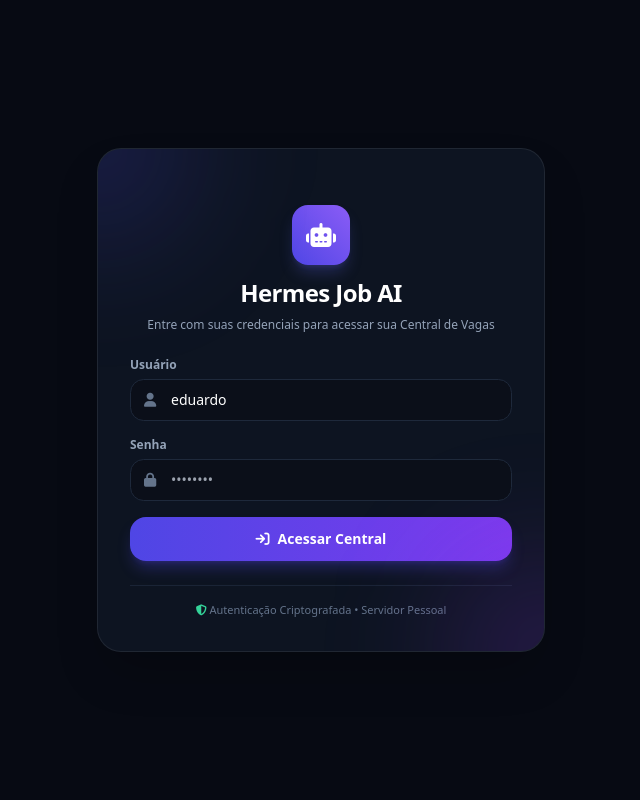
After one commit to juniori76/hermes-job-ai, a FastAPI app: template web/templates/login.html in a window 1280 px wide. The commit adds this page. Shown: the whole page, without its empty margins (319-959 px from the left). Run offline with FastAPI, Linux system fonts and the light colour scheme; the template is opened without the code that fills it, so the values that code supplies are empty; some libraries are stand-ins or nearby versions.

Commit message:
feat(phase-1): secure authentication system with PBKDF2 hash, session cookies and login protection

```diff
--- a/web/app.py
+++ b/web/app.py
@@ -7,8 +7,8 @@ import os
 import shutil
 import yaml
 from typing import Optional
-from fastapi import FastAPI, Request, BackgroundTasks, UploadFile, File, Form
-from fastapi.responses import HTMLResponse, JSONResponse
+from fastapi import FastAPI, Request, BackgroundTasks, UploadFile, File, Form, Response, Depends
+from fastapi.responses import HTMLResponse, JSONResponse, RedirectResponse
 from fastapi.staticfiles import StaticFiles
 from fastapi.templating import Jinja2Templates
 
@@ -17,6 +17,10 @@ from core import config
 from core.radar import scan_jobs, load_profile, CONFIG_PATH
 from core.ats_brain import run_ats_evaluation_batch
 from core.resume_analyzer import analyze_resume_with_ai
+from core.auth import (
+    authenticate_user, create_session, validate_session,
+    revoke_session, change_user_password, init_auth
+)
 
 app = FastAPI(title="Hermes Job AI Dashboard")
 
@@ -25,10 +29,61 @@ WEB_DIR = os.path.dirname(os.path.abspath(__file__))
 DATA_DIR = os.path.join(BASE_DIR, "data")
 templates = Jinja2Templates(directory=os.path.join(WEB_DIR, "templates"))
 
+# Inicializa credenciais
+init_auth()
+
+
+def get_current_user(request: Request) -> Optional[str]:
+    """Extrai e valida o token de sessão do cookie."""
+    token = request.cookies.get("hermes_session")
+    return validate_session(token)
+
+
+@app.get("/login", response_class=HTMLResponse)
+async def login_page(request: Request):
+    """Exibe a tela de login."""
+    if get_current_user(request):
+        return RedirectResponse(url="/", status_code=302)
+    return templates.TemplateResponse(request=request, name="login.html", context={"error": None})
+
+
+@app.post("/login")
+async def login_submit(request: Request, username: str = Form(...), password: str = Form(...)):
+    """Processa a tentativa de login."""
+    if authenticate_user(username, password):
+        token = create_session(username)
+        response = RedirectResponse(url="/", status_code=303)
+        response.set_cookie(
+            key="hermes_session",
+            value=token,
+            httponly=True,
+            max_age=14 * 86400, # 14 dias de validade
+            samesite="lax"
+        )
+        return response
+    return templates.TemplateResponse(
+        request=request,
+        name="login.html",
+        context={"error": "Usuário ou senha incorretos."}
+    )
+
+
+@app.get("/logout")
+async def logout(request: Request):
+    """Encerra a sessão do usuário."""
+    token = request.cookies.get("hermes_session")
+    revoke_session(token)
+    response = RedirectResponse(url="/login", status_code=302)
+    response.delete_cookie("hermes_session")
+    return response
+
 
 @app.get("/", response_class=HTMLResponse)
 async def dashboard_home(request: Request):
-    """Página principal do Dashboard exibindo métricas e vagas ranqueadas."""
+    """Página principal do Dashboard (Protegida por Login)."""
+    user = get_current_user(request)
+    if not user:
+        return RedirectResponse(url="/login", status_code=302)
     profile = load_profile()
     resume_exists = os.path.exists(os.path.join(DATA_DIR, "curriculo.pdf"))
     gemini_key_set = config.has_api_key()
@@ -71,6 +126,22 @@ async def dashboard_home(request: Request):
             "gemini_key_set": gemini_key_set
         }
     )
+
+
+@app.post("/api/auth/change-password")
+async def api_change_password(request: Request):
+    """Altera a senha do usuário logado."""
+    user = get_current_user(request)
+    if not user:
+        return JSONResponse({"error": "Não autorizado"}, status_code=401)
+    data = await request.json()
+    new_pass = data.get("new_password", "").strip()
+    if len(new_pass) < 6:
+        return JSONResponse({"error": "Senha muito curta"}, status_code=400)
+
+    if change_user_password(user, new_pass):
+        return {"success": True, "message": "Senha alterada!"}
+    return JSONResponse({"error": "Erro ao atualizar"}, status_code=500)
 
 
 @app.post("/api/settings/api-key")
--- /dev/null
+++ b/web/templates/login.html
@@ -0,0 +1,72 @@
+<!DOCTYPE html>
+<html lang="pt-BR">
+<head>
+  <meta charset="UTF-8">
+  <meta name="viewport" content="width=device-width, initial-scale=1.0">
+  <title>Hermes Job AI - Acesso Seguro</title>
+  <script src="https://cdn.tailwindcss.com"></script>
+  <link rel="stylesheet" href="https://cdnjs.cloudflare.com/ajax/libs/font-awesome/6.4.0/css/all.min.css">
+  <style>
+    body { background-color: #070a13; color: #f1f5f9; font-family: ui-sans-serif, system-ui, sans-serif; }
+    .glass-card { background: rgba(17, 24, 39, 0.75); backdrop-filter: blur(16px); border: 1px solid rgba(255, 255, 255, 0.08); }
+    .glass-input { background: #0b0f19; border: 1px solid #1e293b; color: white; border-radius: 0.85rem; }
+    .glass-input:focus { border-color: #6366f1; outline: none; }
+  </style>
+</head>
+<body class="min-h-screen flex items-center justify-center p-4">
+
+  <div class="glass-card max-w-md w-full p-8 rounded-3xl shadow-2xl space-y-6 relative overflow-hidden">
+    <!-- Efeito de gradiente de fundo -->
+    <div class="absolute -top-24 -left-24 w-48 h-48 bg-indigo-600/20 rounded-full blur-3xl pointer-events-none"></div>
+    <div class="absolute -bottom-24 -right-24 w-48 h-48 bg-purple-600/20 rounded-full blur-3xl pointer-events-none"></div>
+
+    <div class="text-center space-y-2">
+      <div class="inline-flex bg-gradient-to-tr from-indigo-600 to-violet-500 text-white p-3.5 rounded-2xl shadow-lg shadow-indigo-500/25 mb-1">
+        <i class="fa-solid fa-robot text-2xl"></i>
+      </div>
+      <h1 class="text-2xl font-black text-white tracking-tight">Hermes Job AI</h1>
+      <p class="text-xs text-slate-400">Entre com suas credenciais para acessar sua Central de Vagas</p>
+    </div>
+
+    {% if error %}
+    <div class="bg-rose-500/10 border border-rose-500/30 text-rose-300 p-3.5 rounded-2xl text-xs flex items-center gap-2">
+      <i class="fa-solid fa-circle-exclamation"></i>
+      <span>{{ error }}</span>
+    </div>
+    {% endif %}
+
+    <form method="POST" action="/login" class="space-y-4">
+      <div>
+        <label class="text-xs font-bold text-slate-400 block mb-1.5">Usuário</label>
+        <div class="relative">
+          <span class="absolute inset-y-0 left-0 flex items-center pl-3.5 text-slate-500 text-sm">
+            <i class="fa-solid fa-user"></i>
+          </span>
+          <input type="text" name="username" required placeholder="eduardo" value="eduardo" class="w-full pl-10 pr-4 py-2.5 text-sm glass-input">
+        </div>
+      </div>
+
+      <div>
+        <label class="text-xs font-bold text-slate-400 block mb-1.5">Senha</label>
+        <div class="relative">
+          <span class="absolute inset-y-0 left-0 flex items-center pl-3.5 text-slate-500 text-sm">
+            <i class="fa-solid fa-lock"></i>
+          </span>
+          <input type="password" name="password" required placeholder="••••••••" class="w-full pl-10 pr-4 py-2.5 text-sm glass-input">
+        </div>
+      </div>
+
+      <button type="submit" class="w-full bg-gradient-to-r from-indigo-600 to-violet-600 hover:from-indigo-500 hover:to-violet-500 text-white font-bold text-sm py-3 rounded-2xl shadow-lg shadow-indigo-600/30 transition flex items-center justify-center gap-2 mt-2">
+        <i class="fa-solid fa-arrow-right-to-bracket"></i> Acessar Central
+      </button>
+    </form>
+
+    <div class="pt-4 border-t border-slate-800/80 text-center">
+      <p class="text-[11px] text-slate-500">
+        <i class="fa-solid fa-shield-halved text-emerald-400"></i> Autenticação Criptografada • Servidor Pessoal
+      </p>
+    </div>
+  </div>
+
+</body>
+</html>
```
Also changed, not shown: core/auth.py (added, +115 -0 lines), web/templates/index.html (+30 -7 lines).
